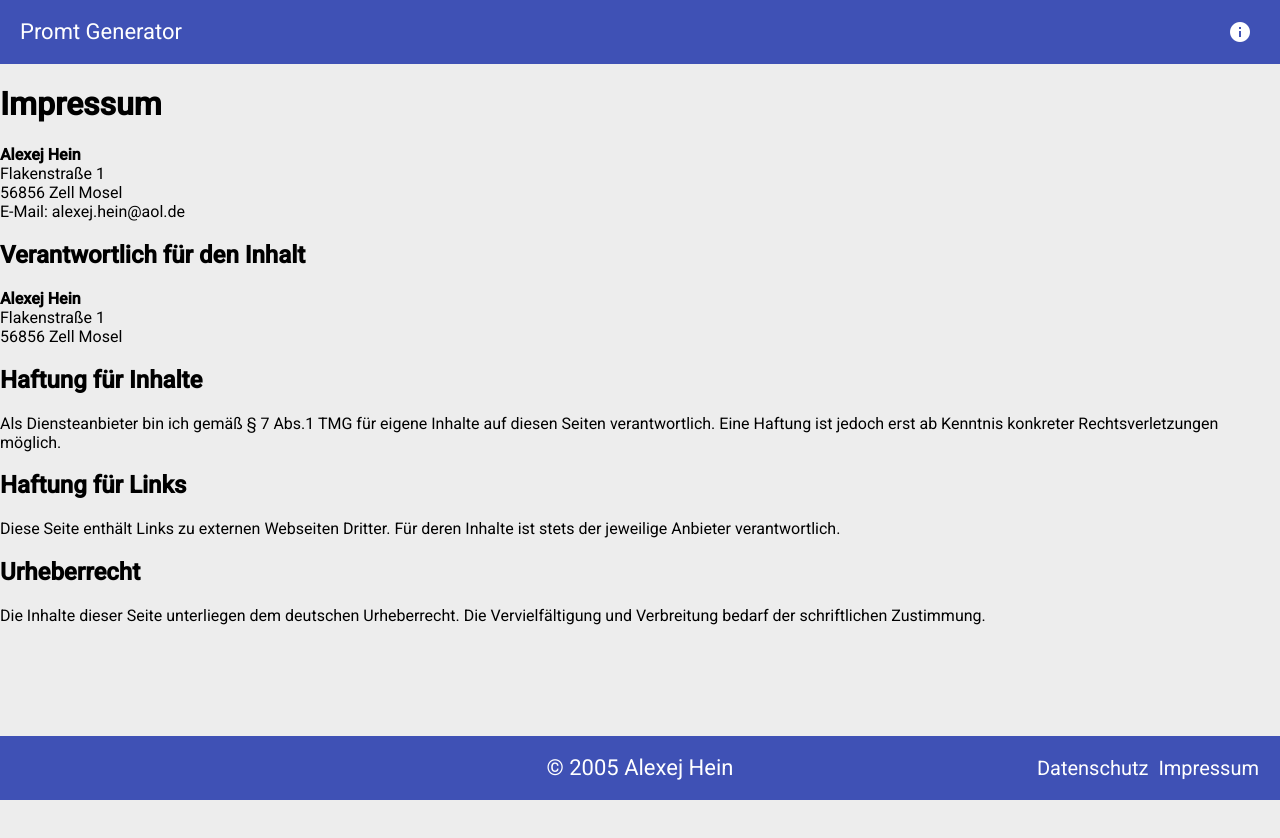
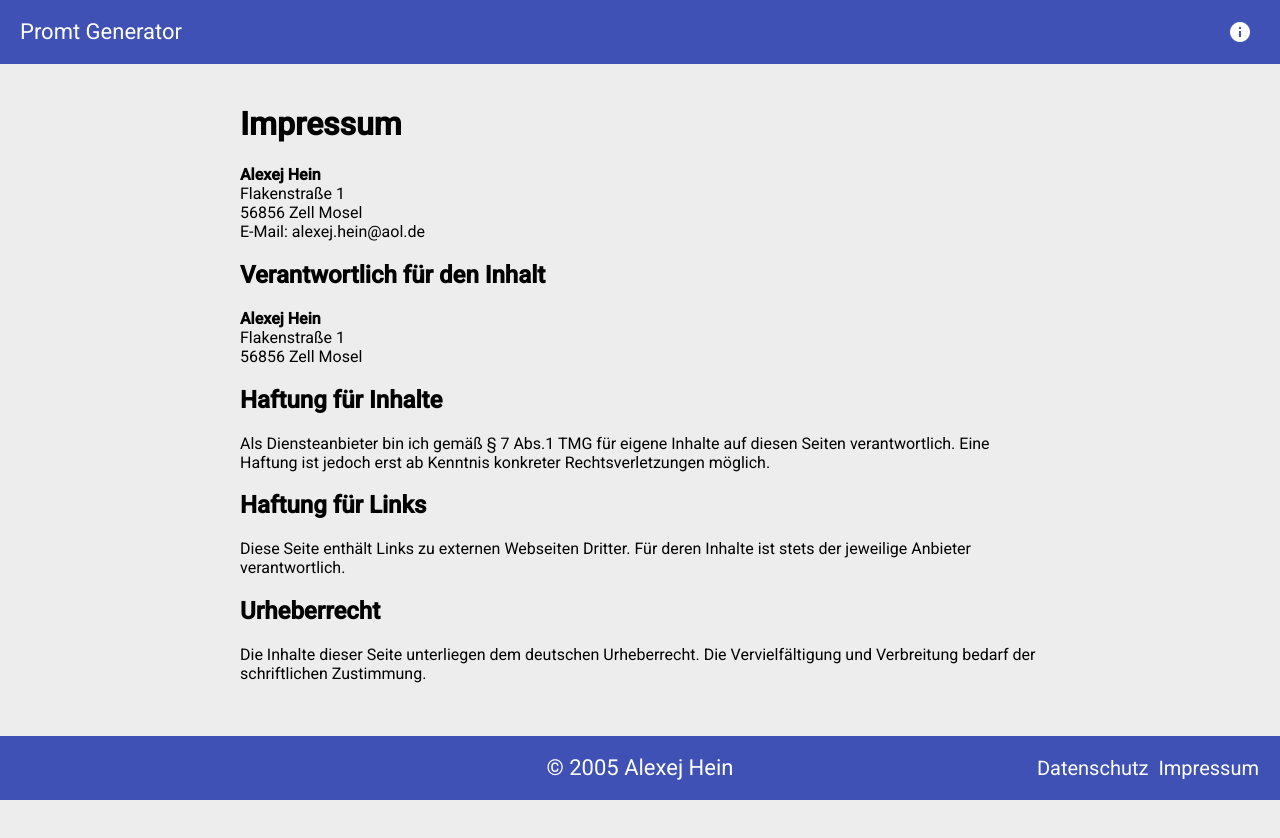
Before and after one commit to AlexejHein/PromtGenerator-, an Angular app: page /legal-notice in a window 1280 px wide. Shown: the top 838 px of the page. Before the commit the page ends 800 px from the top, so only its background shows below. Built offline with nearby package versions, Linux system fonts and the light colour scheme.

Commit message:
first commit

```diff
--- a/src/app/footer/footer.component.scss
+++ b/src/app/footer/footer.component.scss
@@ -7,6 +7,11 @@ mat-toolbar {
   justify-content: space-between;
   @media (max-width: 900px){
     flex-direction: column;
+  }
+  .row-1{
+    @media(max-width: 900px){
+      display: none;
+    }
   }
   .row-2{
     display: flex;
--- a/src/app/legal-notice/legal-notice.component.html
+++ b/src/app/legal-notice/legal-notice.component.html
@@ -1,3 +1,4 @@
+<div class="content">
 <h1>Impressum</h1>
 <p><strong>Alexej Hein</strong><br>
   Flakenstraße 1<br>
@@ -17,3 +18,4 @@
 
 <h2>Urheberrecht</h2>
 <p>Die Inhalte dieser Seite unterliegen dem deutschen Urheberrecht. Die Vervielfältigung und Verbreitung bedarf der schriftlichen Zustimmung.</p>
+</div>
--- a/src/app/legal-notice/legal-notice.component.scss
+++ b/src/app/legal-notice/legal-notice.component.scss
@@ -0,0 +1,5 @@
+.content{
+  margin: 0 auto;
+  max-width: 800px;
+  padding: 20px 20px 150px;
+}
--- a/src/app/privacy-policy/privacy-policy.component.html
+++ b/src/app/privacy-policy/privacy-policy.component.html
@@ -1,3 +1,4 @@
+<div class="content">
 <h1>Datenschutzerklärung</h1>
 <p>Der Schutz Ihrer persönlichen Daten ist uns ein besonderes Anliegen. Wir verarbeiten keine personenbezogenen Daten im Sinne der DSGVO.</p>
 
@@ -21,3 +22,4 @@
 
 <h2>6. Kontakt</h2>
 <p>Bei Fragen: <strong>alexe.hein&#64;aol.de</strong></p>
+</div>
--- a/src/app/privacy-policy/privacy-policy.component.scss
+++ b/src/app/privacy-policy/privacy-policy.component.scss
@@ -0,0 +1,5 @@
+.content{
+  margin: 0 auto;
+  max-width: 800px;
+  padding: 20px 20px 150px;
+}
```
